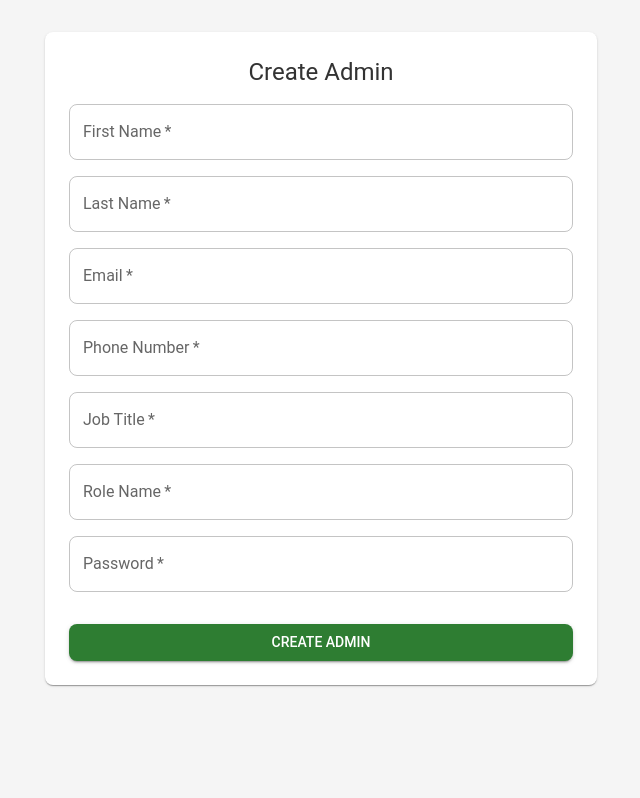
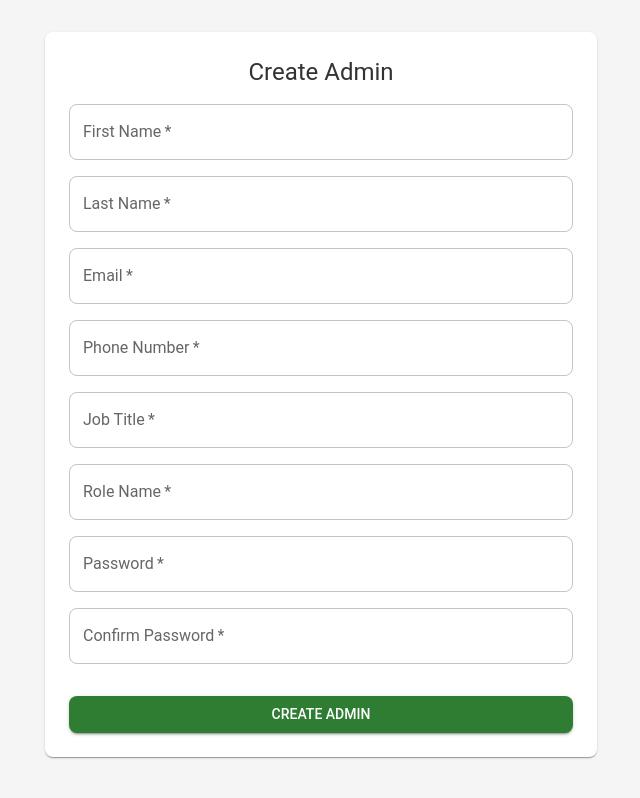
Before and after one commit to Zhenzhong-Zhou/widenaturals, a React (Create React App) app in the folder client/: page /public in a window 1280 px wide. Shown: the top 798 px of the page, without its empty margins (319-959 px from the left). Built offline with nearby package versions, Linux system fonts and the light colour scheme; no server answers.

Commit message:
Add confirm password

```diff
--- a/client/src/components/Forms/EmployeeForm/EmployeeForm.jsx
+++ b/client/src/components/Forms/EmployeeForm/EmployeeForm.jsx
@@ -1,19 +1,22 @@
-import React, { useState } from 'react';
+import { useState } from 'react';
 import { useTheme } from '@mui/material/styles';
 import { Box, Button, Typography, Container, Paper } from '@mui/material';
-import {InputField} from "../../index";
+import { InputField } from "../../index";
 import employeeFormStyles from './EmployeeFormStyles';
 
-const SharedForm = ({ title, onSubmit, fields }) => {
+const EmployeeForm = ({ title, onSubmit, fields }) => {
     const theme = useTheme();
     const styles = employeeFormStyles(theme);
 
+    // Initialize formData with fields and include confirmPassword
     const [formData, setFormData] = useState(
         fields.reduce((acc, field) => {
             acc[field.name] = '';
             return acc;
-        }, {})
+        }, { confirm_password: '' }) // Add confirmPassword to the initial state
     );
+
+    const [errors, setErrors] = useState({});
 
     const handleChange = (e) => {
         setFormData({
@@ -22,9 +25,27 @@ const SharedForm = ({ title, onSubmit, fields }) => {
         });
     };
 
+    const validate = () => {
+        let tempErrors = {};
+        fields.forEach((field) => {
+            if (field.required && !formData[field.name]) {
+                tempErrors[field.name] = `${field.label} is required`;
+            }
+        });
+
+        if (formData.password !== formData.confirm_password) {
+            tempErrors.confirmPassword = 'Passwords do not match';
+        }
+
+        setErrors(tempErrors);
+        return Object.keys(tempErrors).length === 0;
+    };
+
     const handleSubmit = (e) => {
         e.preventDefault();
-        onSubmit(formData);
+        if (validate()) {
+            onSubmit(formData);
+        }
     };
 
     return (
@@ -43,9 +64,22 @@ const SharedForm = ({ title, onSubmit, fields }) => {
                             value={formData[field.name]}
                             onChange={handleChange}
                             required={field.required}
+                            error={!!errors[field.name]}
+                            helperText={errors[field.name]}
                             sx={styles.input}
                         />
                     ))}
+                    <InputField
+                        name="confirm_password"
+                        label="Confirm Password"
+                        type="password"
+                        value={formData.confirm_password}
+                        onChange={handleChange}
+                        required
+                        error={!!errors.confirmPassword}
+                        helperText={errors.confirmPassword}
+                        sx={styles.input}
+                    />
                     <Button type="submit" variant="contained" color="primary" fullWidth sx={styles.submitButton}>
                         {title}
                     </Button>
@@ -55,4 +89,4 @@ const SharedForm = ({ title, onSubmit, fields }) => {
     );
 };
 
-export default SharedForm;
+export default EmployeeForm;
--- a/client/src/pages/AdminCreationPage/AdminCreationPage.jsx
+++ b/client/src/pages/AdminCreationPage/AdminCreationPage.jsx
@@ -1,9 +1,11 @@
 import {useDispatch} from "react-redux";
+import {useNavigate} from "react-router-dom";
 import {createAdmin} from "../../redux/thunks/initAdminThunk";
 import {EmployeeForm} from "../../components";
 
 const AdminCreationPage = ({ element, allowWithoutLogin }) => {
     const dispatch = useDispatch();
+    const navigate = useNavigate();
 
     // Define the fields to be used in the form
     const adminFields = [
@@ -19,9 +21,10 @@ const AdminCreationPage = ({ element, allowWithoutLogin }) => {
     // Function to handle admin creation submission
     const handleAdminCreation = async (formData) => {
         try {
-            const result = await dispatch(createAdmin(formData));
-            // Handle successful creation
-            console.log('Admin created successfully:', result);
+            await dispatch(createAdmin(formData));
+            console.log(formData);
+            // todo
+            navigate('/login');
         } catch (error) {
             console.error('Error creating admin:', error);
             alert('An error occurred while creating the admin.');
```
Also changed, not shown: 1 other file (tests, documents, lock files or other folders).
